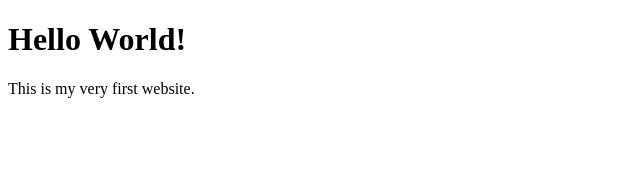
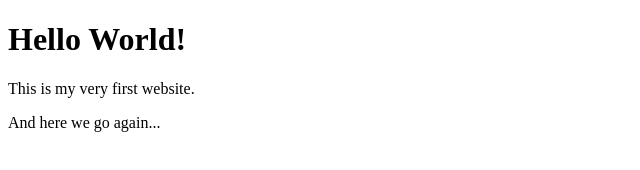
Before and after one commit to Julia-BM-SVS/Test, a plain HTML site: page index.html in a window 1280 px wide. Shown: the whole page, without its empty margins (0-640 px from the left). Drawn offline with Linux system fonts and the light colour scheme.

Commit message:
Updated index_v2.html
Not sure if we should keep it, so I add text again.

```diff
--- a/index.html
+++ b/index.html
@@ -6,6 +6,6 @@
   <body>
     <h1>Hello World!</h1>
     <p>This is my very first website.</p>
-
+	<p>And here we go again... </p>
   </body>
 </html>
```
